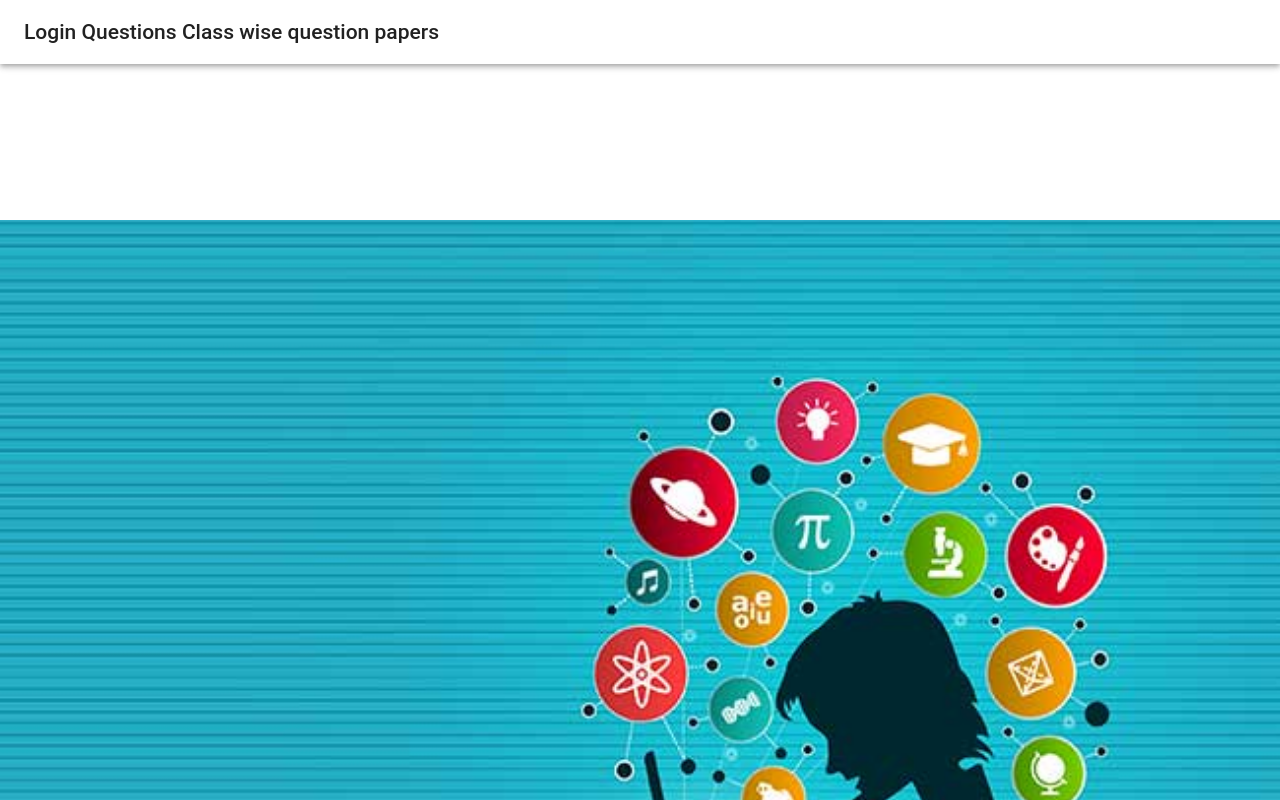
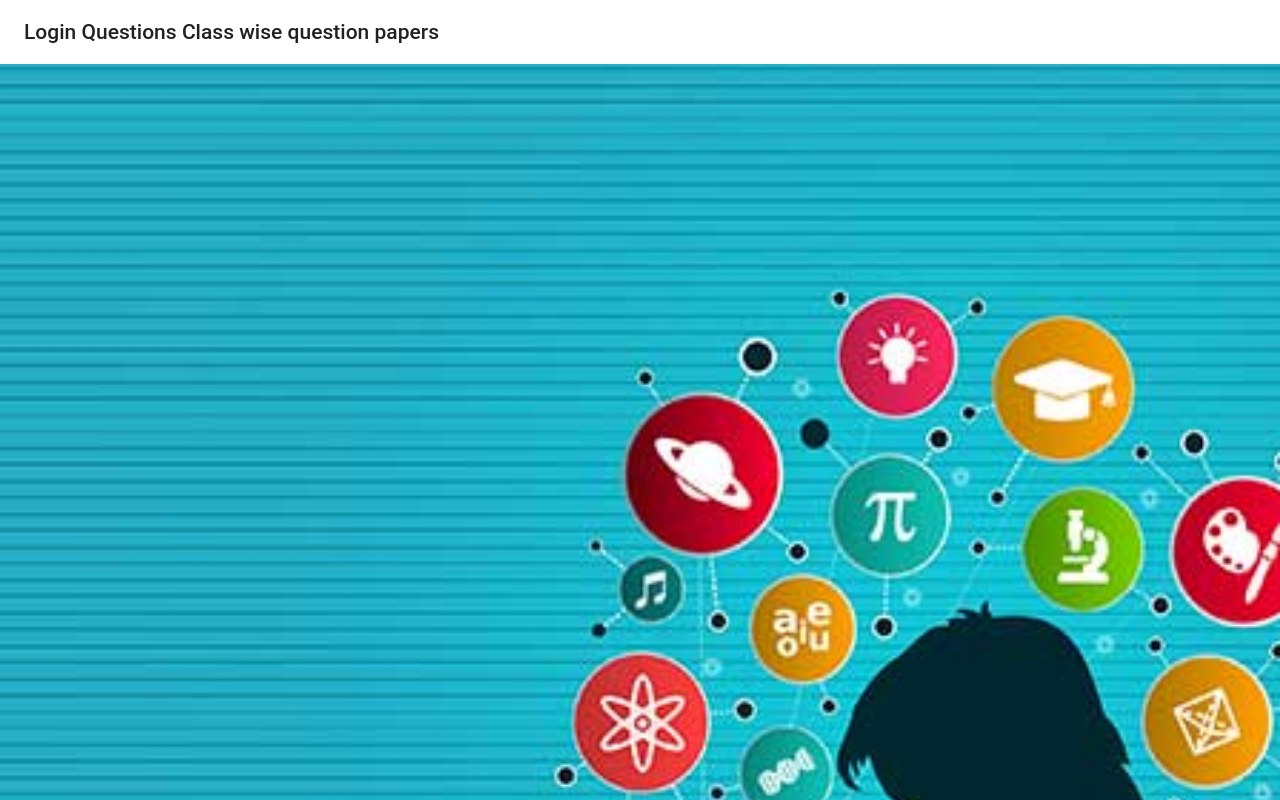
Before and after one commit to pavananms/learnapp-frontend, a React (Create React App) app: page / in a window 1280 px wide. Shown: the top 800 px of the page. Built offline with nearby package versions, Linux system fonts and the light colour scheme.

Commit message:
bg image alignment 2

```diff
--- a/src/App.js
+++ b/src/App.js
@@ -36,7 +36,7 @@ var sectionStyle = {
         height: "1000px",
         backgroundRepeat: "no-repeat",
         backgroundPosition: "center",
-        backgroundSize: "contain",
+        backgroundSize: "cover",
   backgroundImage: `url(${Background})`
 };
 
```
